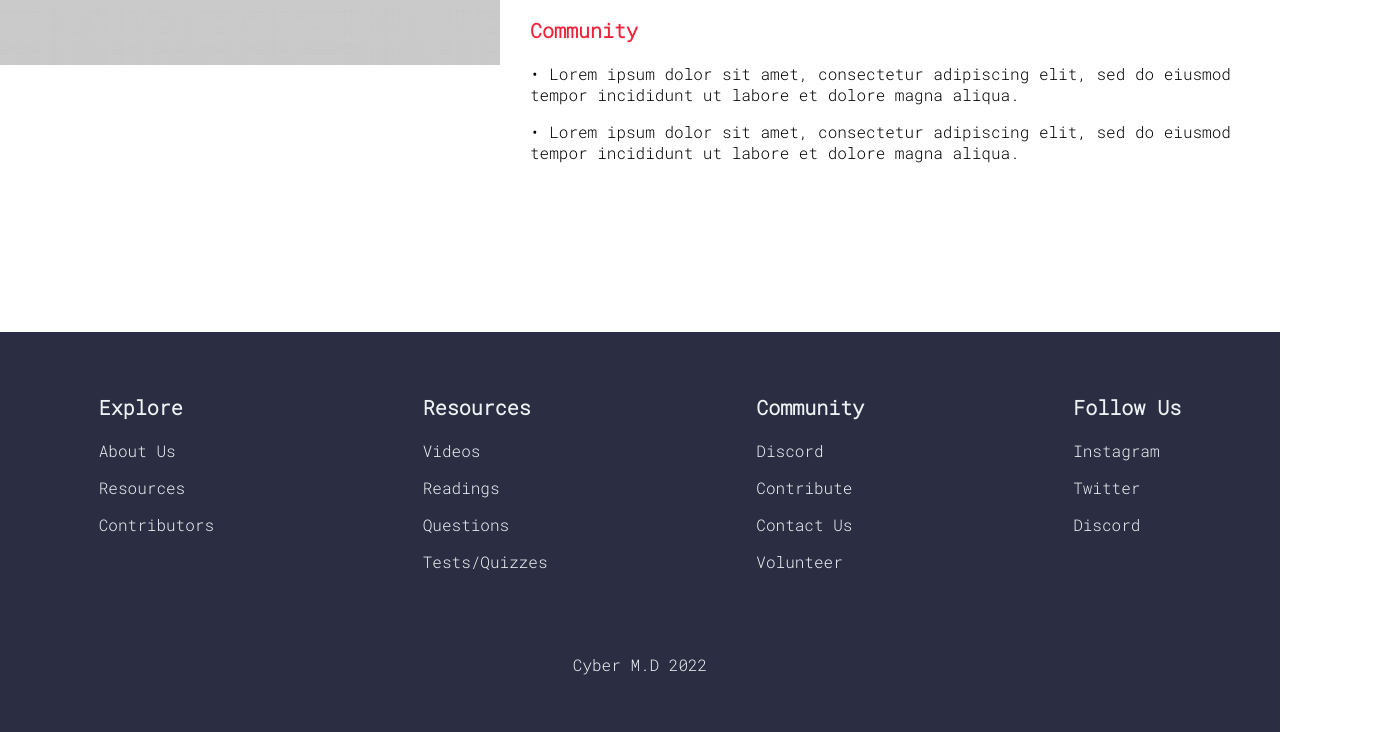
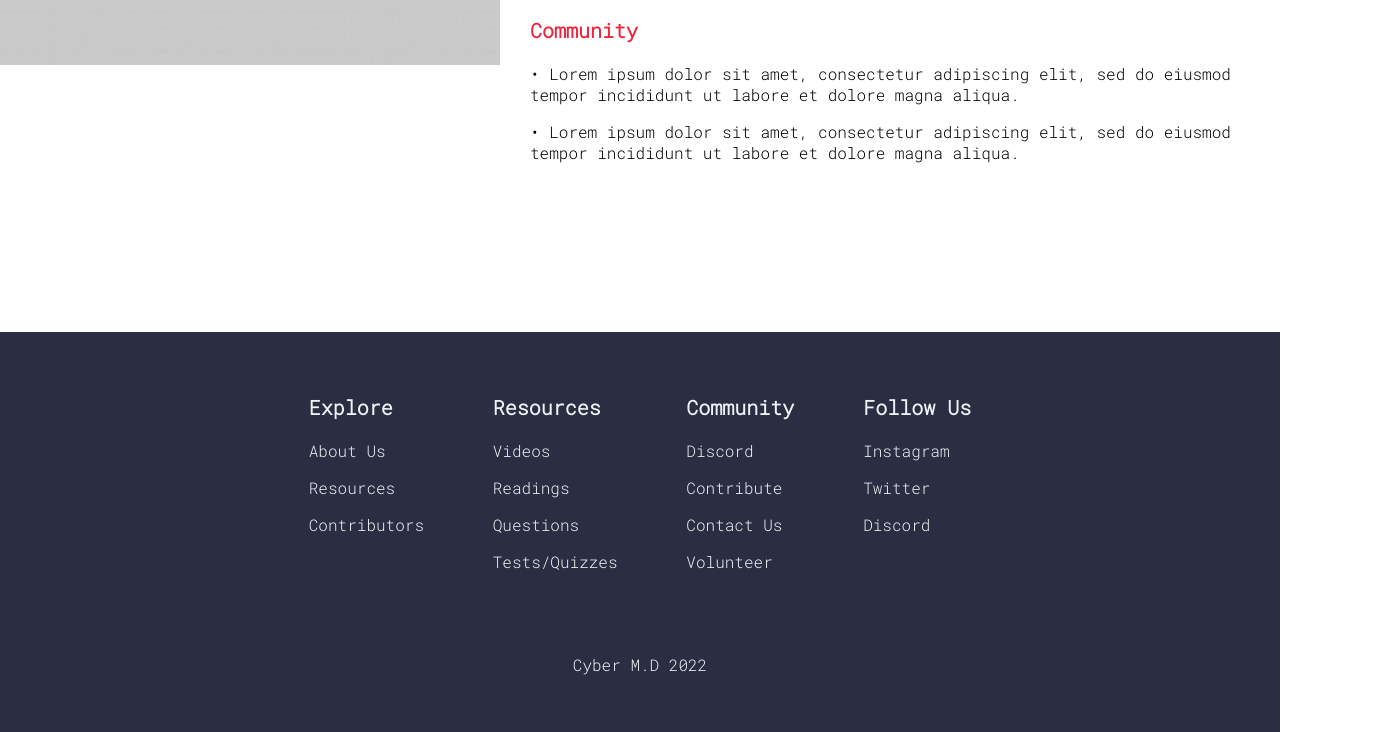
Before and after one commit to Mario5648/TheCyberMD, a plain HTML site: page index.html in a window 1280 px wide. Shown: the part 1968-2700 px from the top of the page, 1390 px wide, since content can reach past the window. Drawn offline with Linux system fonts and the light colour scheme.

Commit message:
fixed flexboxes

```diff
--- a/styles.css
+++ b/styles.css
@@ -162,7 +162,7 @@ body
 .footer_container
 {
     display: flex;
-    width: 1500px;
+    min-width: 800px;
     justify-content: space-evenly;
 }
 
```
